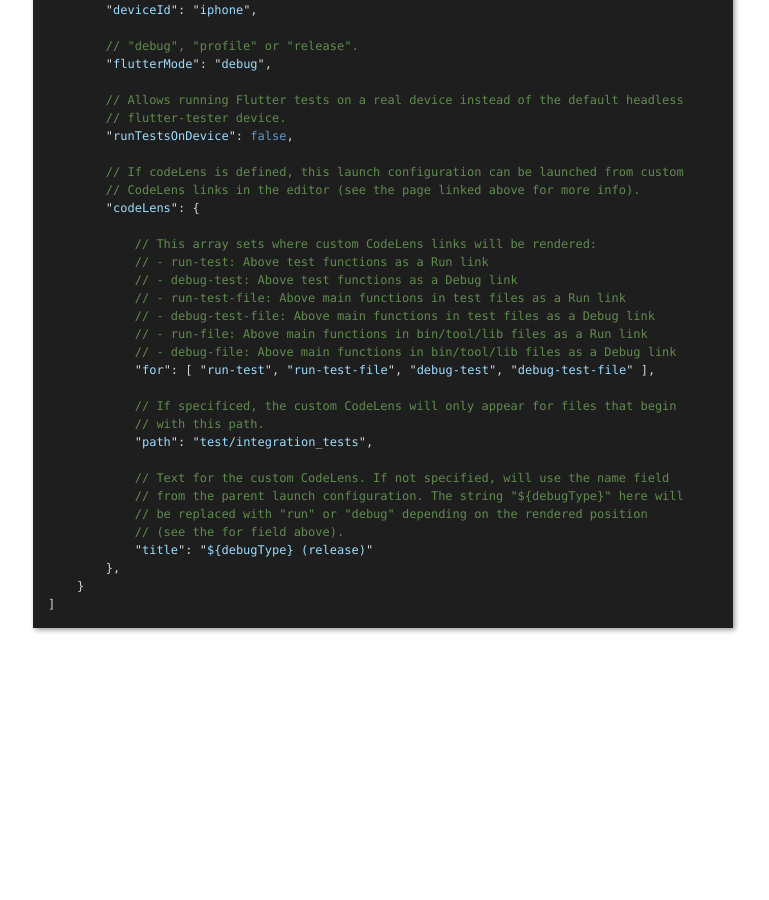
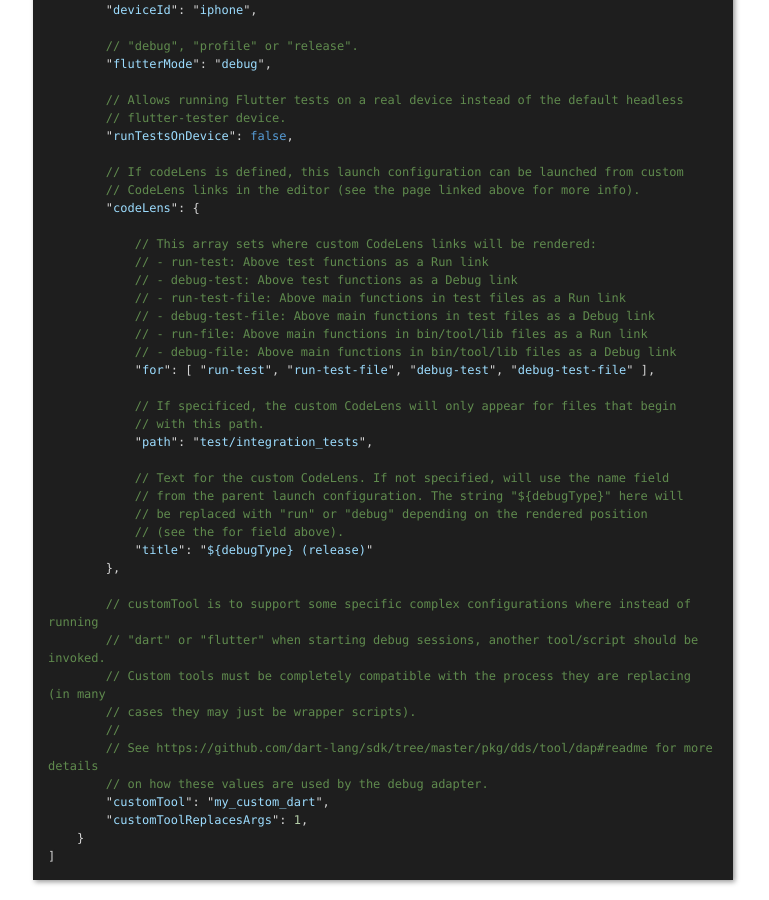
Before and after one commit to Dart-Code/Website, a Jekyll site: the page built from _docs/launch-configuration.md, in a window 1280 px wide and 900 px high, scrolled down 1959 px. Shown: the whole window, without its empty margins (327-1096 px from the left). Built offline with Jekyll 4.4.1, drawn with Linux system fonts in a browser that asks for light colours; before the commit the page ends 2607 px from its top, so only the background shows below that.

Commit message:
Add some notes about customTool to launch config docs
Fixes https://github.com/Dart-Code/Dart-Code/issues/4539

````diff
--- a/_docs/launch-configuration.md
+++ b/_docs/launch-configuration.md
@@ -123,6 +123,16 @@ You can open your launch configuration file by clicking on the **Debug** side ba
 			// (see the for field above).
 			"title": "${debugType} (release)"
 		},
+
+		// customTool is to support some specific complex configurations where instead of running
+		// "dart" or "flutter" when starting debug sessions, another tool/script should be invoked.
+		// Custom tools must be completely compatible with the process they are replacing (in many
+		// cases they may just be wrapper scripts).
+		//
+		// See https://github.com/dart-lang/sdk/tree/master/pkg/dds/tool/dap#readme for more details
+		// on how these values are used by the debug adapter.
+		"customTool": "my_custom_dart",
+		"customToolReplacesArgs": 1,
 	}
 ]
 ```
````
